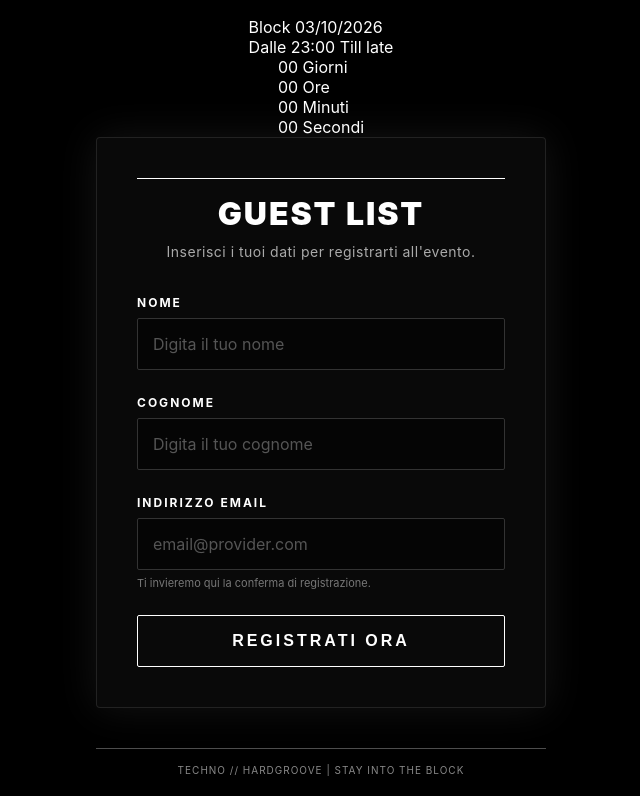
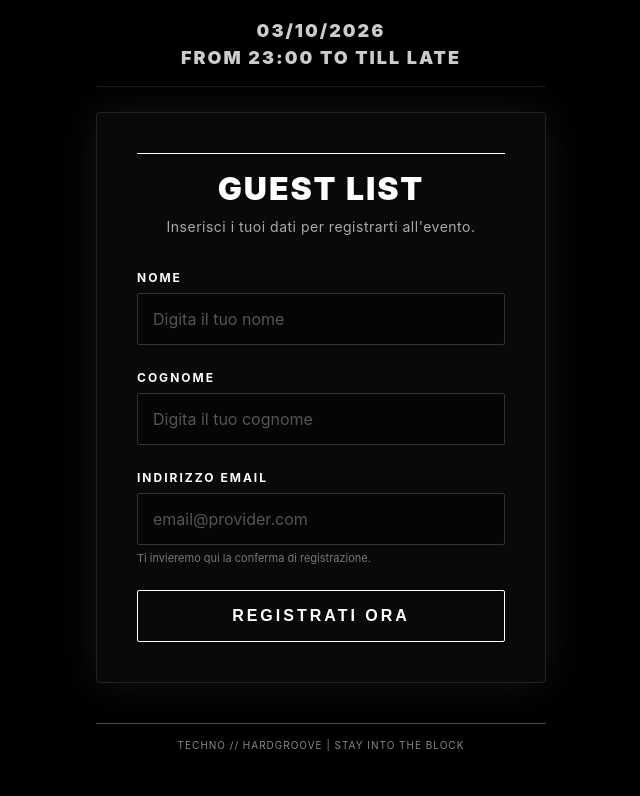
Before and after one commit to DanieleSandre/ONationForm, a website: page index.html in a window 1280 px wide. Shown: the part 143-939 px from the top of the page, without its empty margins (319-959 px from the left). After the commit the page ends 914 px from the top, so only its background shows below. Drawn offline with Linux system fonts and the light colour scheme.

Commit message:
Add files via upload

```diff
--- a/form.css
+++ b/form.css
@@ -311,6 +311,20 @@ body {
     letter-spacing: 1px;
     text-transform: uppercase;
 }
+/* Stile per la data e l'ora sopra il form */
+.event-title {
+    text-align: center;
+    font-size: 18px;
+    font-weight: 900;
+    letter-spacing: 2px;
+    text-transform: uppercase;
+    color: #cccccc;
+    margin-bottom: 25px;
+    line-height: 1.5;
+    border-bottom: 1px solid rgba(255, 255, 255, 0.1);
+    padding-bottom: 15px;
+    width: 100%;
+}
 
 @media (max-width: 480px) {
     .form-card {
--- a/index.html
+++ b/index.html
@@ -10,10 +10,10 @@
 
     <div class="registration-wrapper">
         <img src="block.png" alt="ØNation Logo" class="form-logo">
-        <p class="event-title">Block 03/10/2026<br>Dalle 23:00 Till late
+        <p class="event-title">03/10/2026<br>From 23:00 to Till late
         </p>
 
-        <div class="countdown" id="countdown" role="timer">
+       <!-- <div class="countdown" id="countdown" role="timer">
 
             <div class="countdown-timer">
                 <div class="countdown-unit">
@@ -34,7 +34,7 @@
                 </div>
             </div>
 
-        </div>
+        </div> -->
 
         <div class="form-card">
             <h2>GUEST LIST</h2>
```
